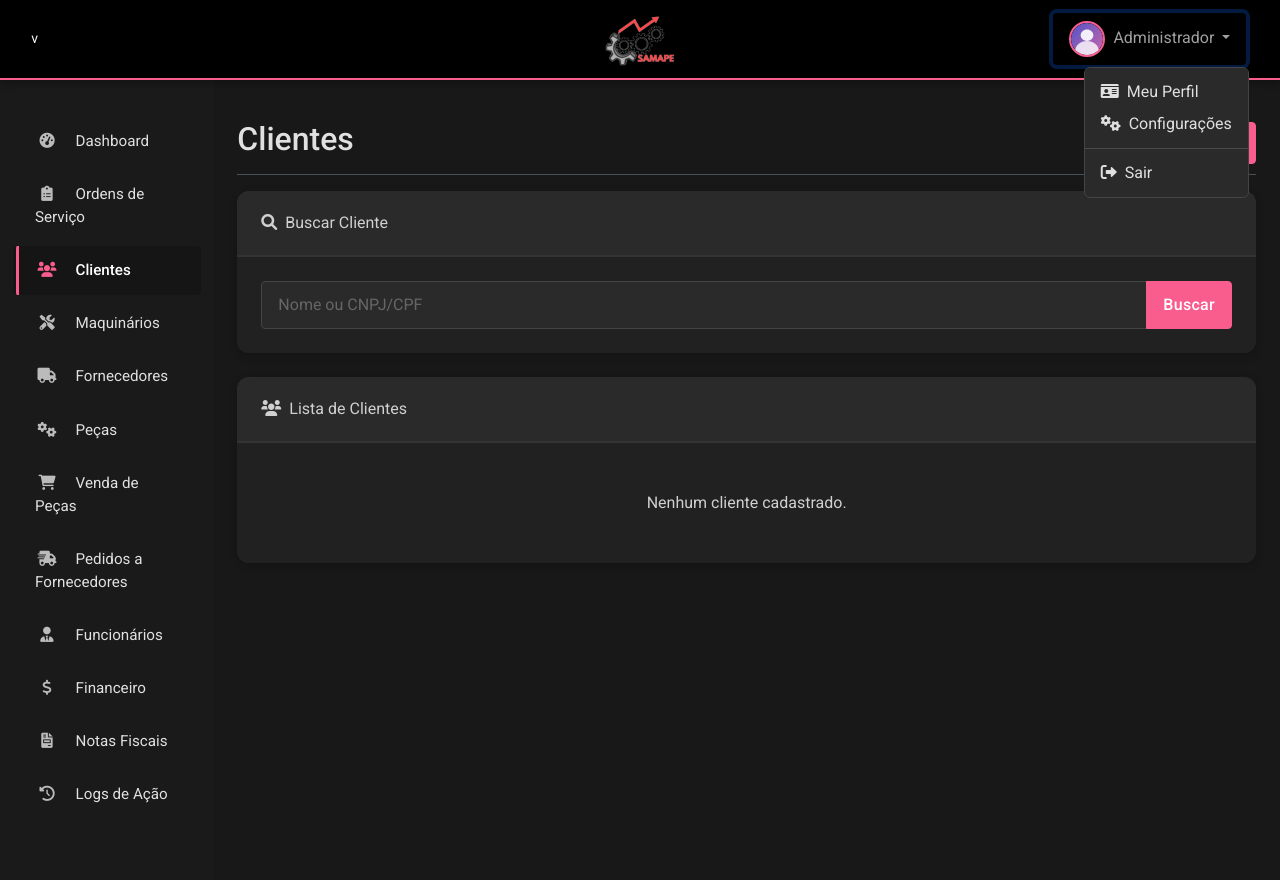
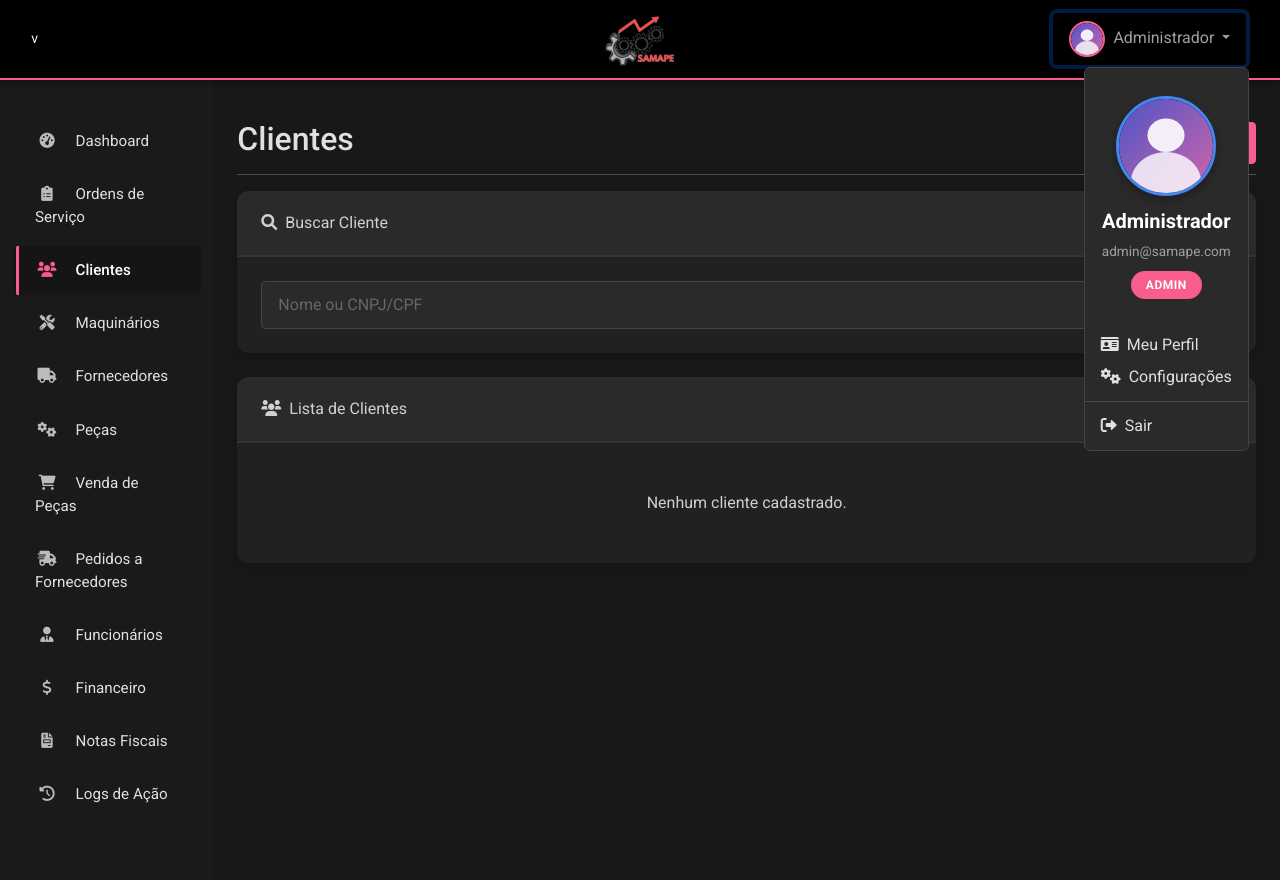
Before and after one commit to sandrim01/samape_py_dev, a Flask app: page /clientes in a window 1280 px wide, after a click on "Administrador". Run offline with Flask 3, Linux system fonts and the light colour scheme; a user stored in the database is signed in; data that the repository does not hold is empty.

Commit message:
Show logged-in user's name and profile picture at the top of the menu
Implements user profile display in the dropdown menu using `current_user` data in `base.html` and adds styling in `style.css`.

Replit-Commit-Author: Agent
Replit-Commit-Session-Id: b75ba197-6be9-480b-a25a-84de04cb618c
Replit-Commit-Screenshot-Url: https://storage.googleapis.com/screenshot-production-us-central1/0440564d-7b07-4afc-8444-b39f2d3bed1b/8c7676c2-fe79-4a17-a2eb-adede8918d09.jpg

```diff
--- a/static/css/style.css
+++ b/static/css/style.css
@@ -157,8 +157,26 @@ body {
 }
 
 [data-bs-theme="light"] .dropdown-menu {
-    background-color: #ffffff;
-    border-color: #e5e5e5;
+    background-color: var(--bg-card);
+    border-color: var(--border-light);
+    min-width: 280px;
+    padding: 0;
+    overflow: hidden;
+    box-shadow: 0 8px 25px rgba(0, 0, 0, 0.3);
+    border: none;
+    border-radius: 12px;
+}
+
+[data-bs-theme="light"] .user-info-header {
+    background-color: #f0f0f0;
+}
+
+[data-bs-theme="light"] .user-info-header .user-name {
+    color: #333333;
+}
+
+[data-bs-theme="light"] .user-info-header .user-email {
+    color: #666666;
 }
 
 [data-bs-theme="light"] .dropdown-item {
@@ -235,6 +253,55 @@ body {
 .nav-link:hover .profile-avatar {
     transform: scale(1.1);
     border-color: var(--blue);
+}
+
+/* Estilo para o menu do topo com foto do usuário */
+.user-menu-dropdown {
+    display: inline-block;
+    position: relative;
+}
+
+.user-info-header {
+    text-align: center;
+    padding: 20px 15px;
+    border-radius: 8px;
+    margin-bottom: 10px;
+}
+
+.user-info-header .profile-image {
+    width: 100px;
+    height: 100px;
+    border-radius: 50%;
+    border: 3px solid var(--blue);
+    margin: 0 auto 10px;
+    display: block;
+    object-fit: cover;
+    box-shadow: 0 4px 10px rgba(0, 0, 0, 0.3);
+}
+
+.user-info-header .user-name {
+    color: var(--text-white);
+    font-size: 1.25rem;
+    font-weight: 600;
+    margin-bottom: 5px;
+}
+
+.user-info-header .user-email {
+    color: var(--text-muted);
+    font-size: 0.85rem;
+    margin-bottom: 10px;
+}
+
+.user-info-header .user-role {
+    display: inline-block;
+    padding: 5px 15px;
+    border-radius: 20px;
+    background-color: var(--pink);
+    color: white;
+    font-size: 0.75rem;
+    font-weight: 600;
+    text-transform: uppercase;
+    letter-spacing: 0.5px;
 }
 
 .profile-image-container {
--- a/templates/base.html
+++ b/templates/base.html
@@ -50,6 +50,20 @@
                             {{ current_user.name }}
                         </a>
                         <ul class="dropdown-menu dropdown-menu-end">
+                            <li>
+                                <div class="user-info-header">
+                                    {% if current_user.profile_image %}
+                                        <img src="{{ url_for('static', filename='images/profiles/' + current_user.profile_image) }}"
+                                             alt="Perfil" class="profile-image">
+                                    {% else %}
+                                        <img src="{{ url_for('static', filename='images/profiles/default_profile.svg') }}"
+                                             alt="Perfil" class="profile-image">
+                                    {% endif %}
+                                    <div class="user-name">{{ current_user.name }}</div>
+                                    <div class="user-email">{{ current_user.email }}</div>
+                                    <div class="user-role">{{ current_user.role.value }}</div>
+                                </div>
+                            </li>
                             <li><a class="dropdown-item" href="{{ url_for('profile') }}"><i class="fas fa-id-card me-2"></i>Meu Perfil</a></li>
                             {% if current_user.role == UserRole.admin %}
                             <li><a class="dropdown-item" href="{{ url_for('system_settings') }}"><i class="fas fa-cogs me-2"></i>Configurações</a></li>
```
Also changed, not shown: attached_assets/Captura de tela 2025-05-12 191240.png (added).
